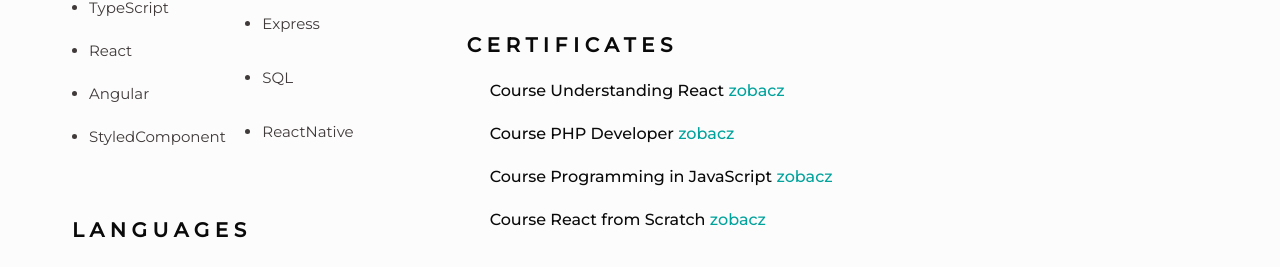
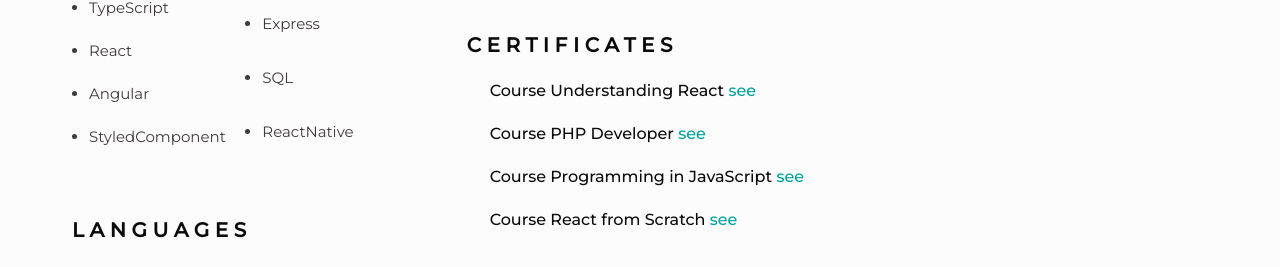
Before and after one commit to majcherrr87/newPortfolio, a React (Vite) app: page /cv in a window 1280 px wide. Shown: the part 1136-1403 px from the top of the page. Built offline with nearby package versions, Linux system fonts and the light colour scheme; no server answers; some icons are missing.

Commit message:
Change Language to English

```diff
--- a/src/components/cv/resumeRight/CertificateSection.tsx
+++ b/src/components/cv/resumeRight/CertificateSection.tsx
@@ -38,7 +38,7 @@
                 {name}
                 <Link to={link} target="_blank">
                   {' '}
-                  zobacz
+                  see
                 </Link>
               </h3>
             </div>
```
